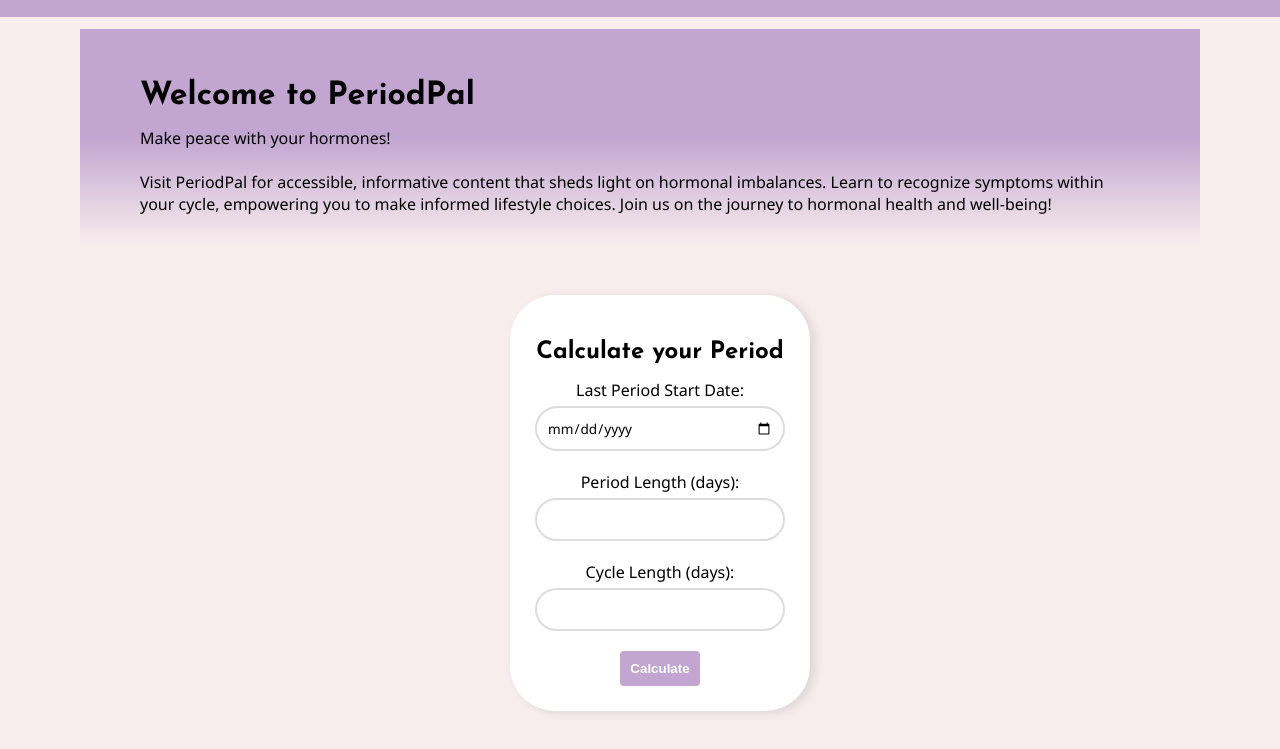
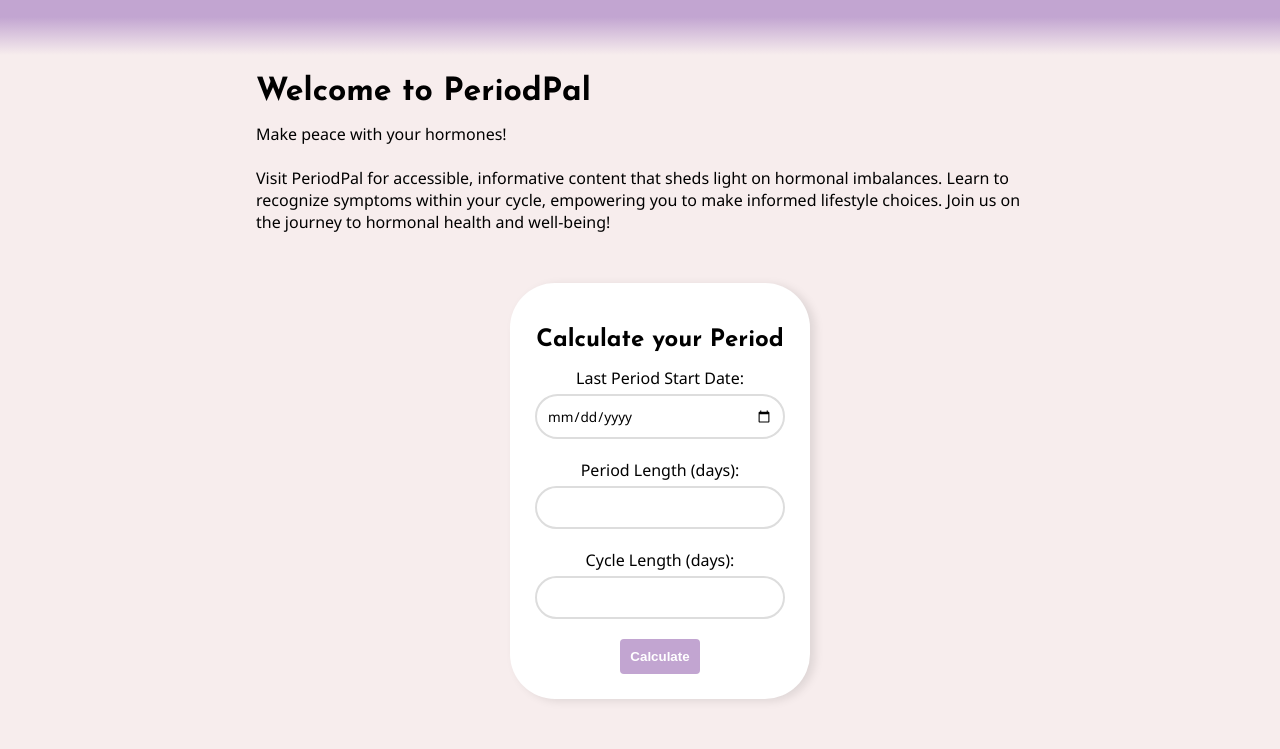
Before and after one commit to celine-leo/periodpal, a plain HTML site: page index.html in a window 1280 px wide. Shown: the part 51-800 px from the top of the page. Drawn offline with Linux system fonts and the light colour scheme; a script that the page names is missing.

Commit message:
Added div pages for all pages, updated header gradient,

```diff
--- a/index.html
+++ b/index.html
@@ -19,7 +19,7 @@
 <body>
     <div id="navbar"></div>
 
-    <div id="header">
+    <div class="pages">
         <h1>Welcome to PeriodPal</h1>
 
         <para>
--- a/style.css
+++ b/style.css
@@ -8,7 +8,7 @@ body {
     justify-content: center;
     align-items: left;
     height: 100vh;
-    margin: 80px;
+    margin: 30px 0px;
     padding: 0;
     box-sizing: border-box;
     border-left: 10px;
@@ -19,6 +19,12 @@ body {
     border-width: 30px 80px;
     border-style: solid;
     border-color: transparent;
+}
+
+.pages {
+    margin-left: 20%;
+    margin-right: 20%;
+    max-width: 1500px;
 }
 
 h1,h2,h3,h4,h5,h6,nav, input {
@@ -32,13 +38,6 @@ h1, h2, h4 {
     font-style: normal;
     font-variation-settings:"width" 100;
     margin-bottom: 15px;
-}
-
-/* Top portion of page*/
-#header {
-    padding: 30px 60px;
-    margin: 0px;
-    background-image: linear-gradient(to bottom, #C2A5D1,#C2A5D1, transparent);
 }
 
 .fullContainer {
@@ -164,6 +163,7 @@ button:hover {
     display: flex;
     width: 50%;
     justify-content: space-around;
+    gap: 20px;
 }
 
 .thanks {
--- a/views/partials/navbar.html
+++ b/views/partials/navbar.html
@@ -32,12 +32,20 @@
         top: 13px;
         left: 20px;
     }
+    .headerbackground{
+        background-image: linear-gradient(to bottom, #C2A5D1,#C2A5D1, transparent);
+        width: auto;
+        height: 76px;
+    }
 </style>
 
+
+<div class="headerbackground">
 <nav>
     <a href="/" id="logo"><img src="/assets/PeriodPal Short logo.png" alt="PeriodPal Logo" width="30"></a>
     <a href="/">Home</a>
     <a href="/views/pages/menstrualcycle.html">Menstrual Cycle</a>
     <a href="/views/pages/recommendations.html">Recommendations</a>
     <a href="/views/pages/hormonalimbalance.html">Hormonal Imbalance</a>
-</nav
+</nav>
+</div>
```
Also changed, not shown: views/pages/about.html (+2 -0 lines), views/pages/contact.html (+7 -5 lines), views/pages/hormonalimbalance.html (+2 -0 lines), views/pages/menstrualcycle.html (+2 -0 lines), views/pages/purpose.html (+3 -0 lines), views/pages/recommendations.html (+2 -0 lines), views/pages/thanks.html (+5 -1 lines).
